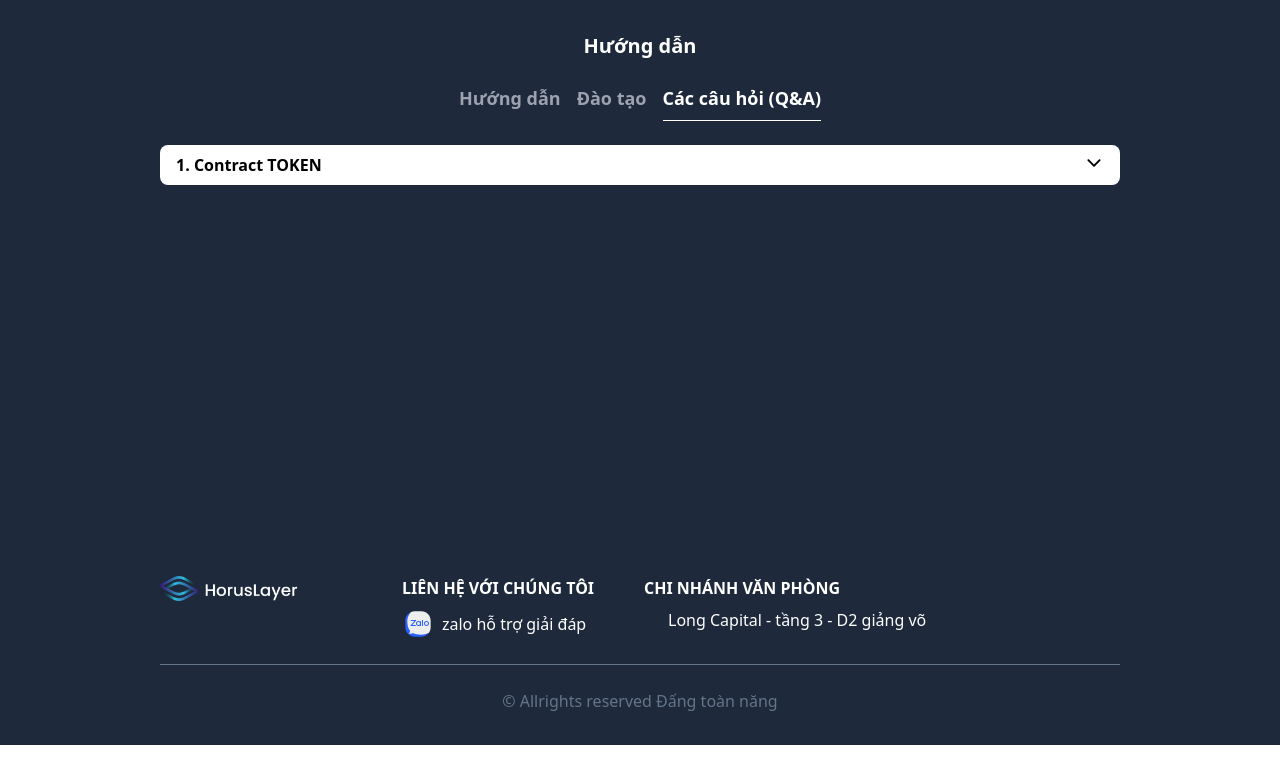
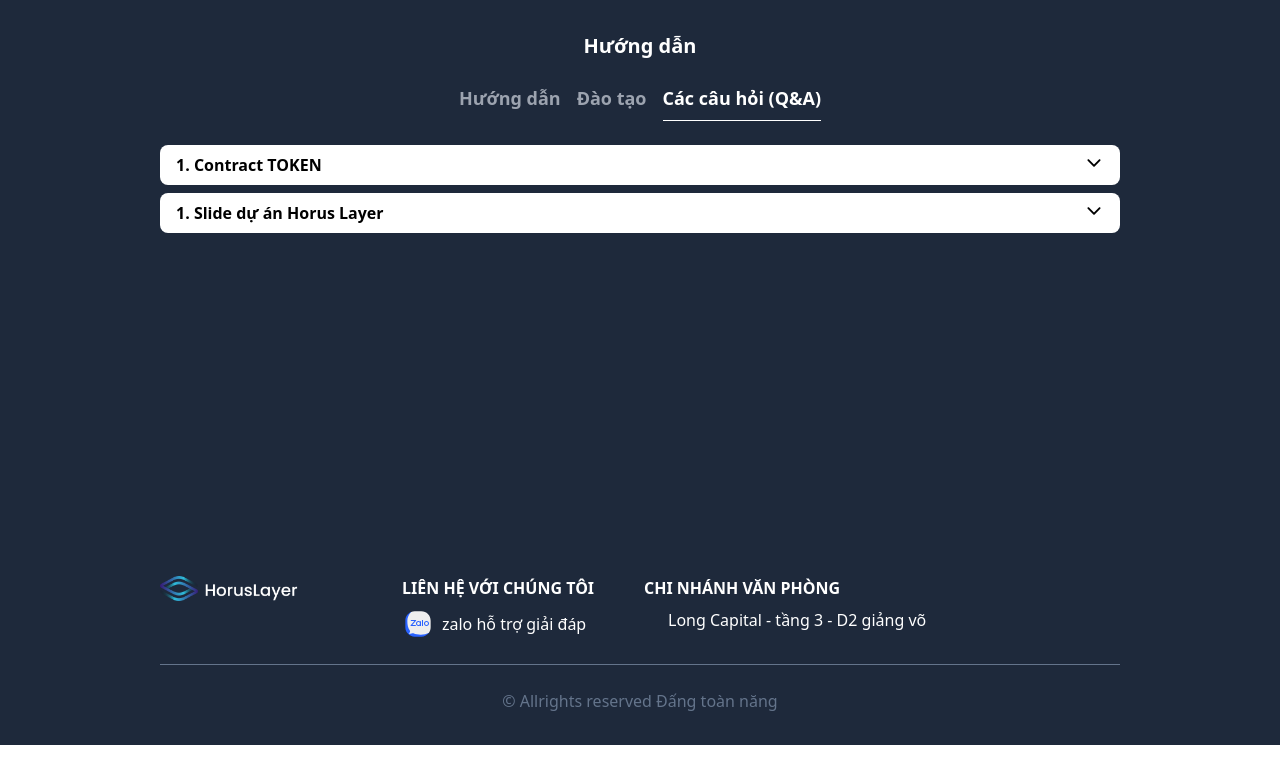
Before and after one commit to NTT102/horus, a React (Vite) app: page / in a window 1280 px wide. Both pictures are taken after a click on the tab "Các câu hỏi (Q&A)". Shown: the top 784 px of the page. Built offline with nearby package versions, Linux system fonts and the light colour scheme; some icons are missing.

Commit message:
Update Guide.tsx

```diff
--- a/src/layouts/sections/Guide.tsx
+++ b/src/layouts/sections/Guide.tsx
@@ -248,6 +248,30 @@ const Guide = () => (
                                 </>
                             )}
                         </Disclosure>
+                          <Disclosure>
+                            {({ open }) => (
+                                <>
+                                    <Disclosure.Button className="flex w-full justify-between rounded-lg bg-white text-black px-4 py-2 text-left text-sm font-medium hover:bg-blue-100 focus:outline-none focus-visible:ring focus-visible:ring-blue-500/75">
+                                        <span className="block text-base first-letter:uppercase font-semibold">
+                                            1. Slide dự án Horus Layer
+                                        </span>
+                                        <IoIosArrowDown
+                                            className={`${
+                                                open
+                                                    ? "rotate-180 transform"
+                                                    : ""
+                                            } h-5 w-5 text-black`}
+                                        />
+                                    </Disclosure.Button>
+                                    <Disclosure.Panel className="text-sm text-gray-500">
+                                        <p className="text-white font-medium first-letter:uppercase">
+                                            <a href="https://docs.google.com/presentation/d/1VIeiejavwJeObVlhNqRRjjZ11uYJzssF/edit?usp=sharing&ouid=117684027990047482565&rtpof=true&sd=true"> ấn vào đây để download silide về</a>
+                                        </p>
+
+                                    </Disclosure.Panel>
+                                </>
+                            )}
+                        </Disclosure>
 
 
                     </Tab.Panel>
```
